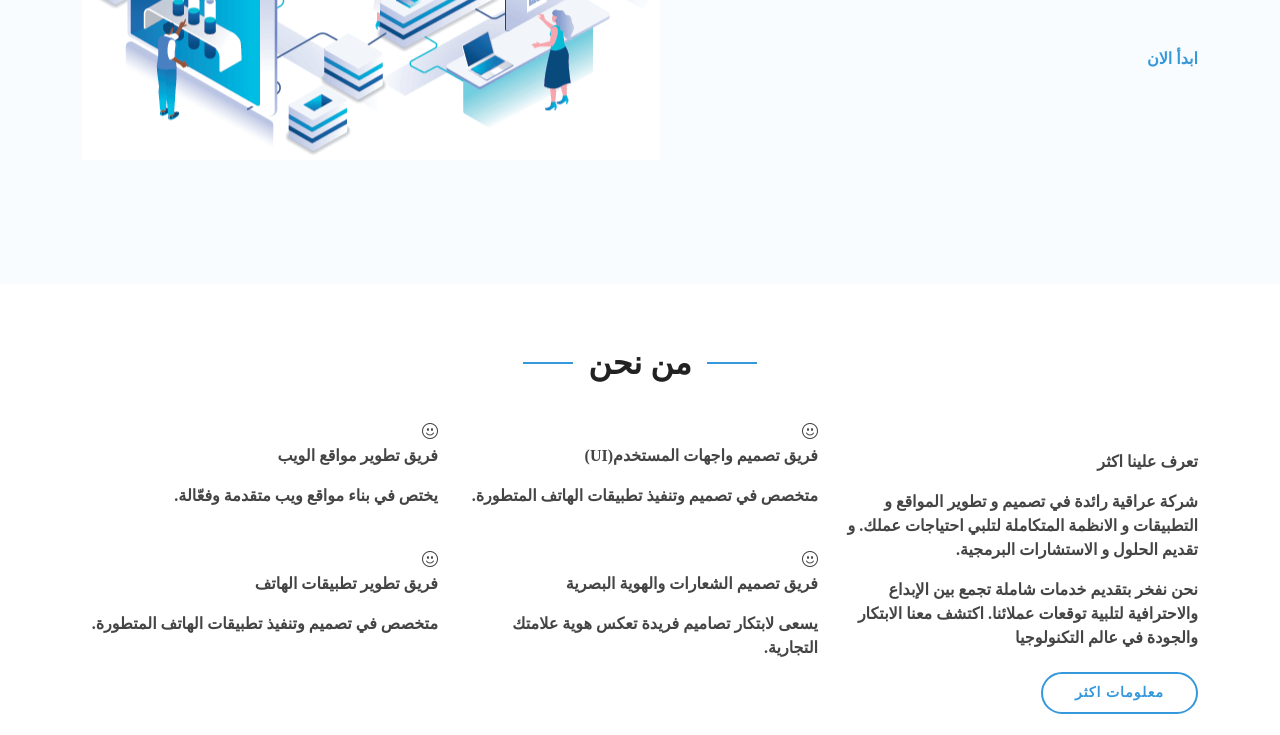
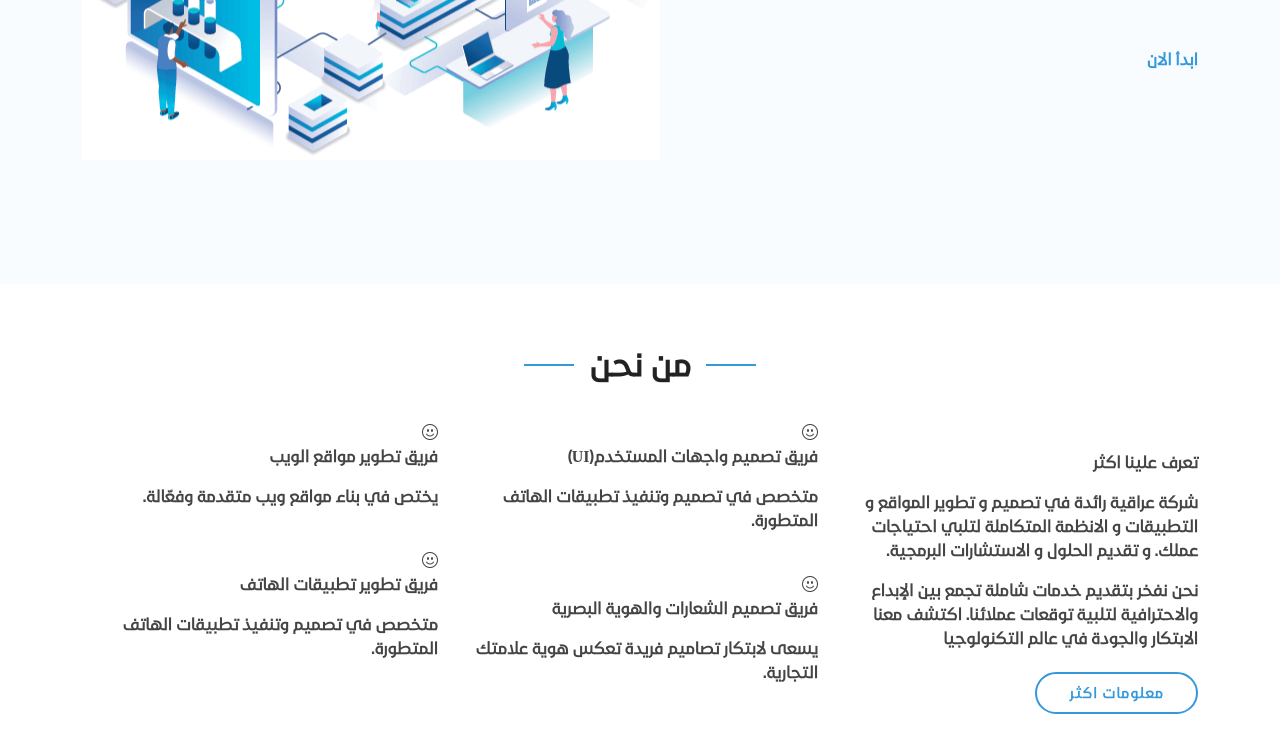
Before and after one commit to SajadKenani/CodeGx, a plain HTML site: page index.html in a window 1280 px wide. Shown: the part 466-1201 px from the top of the page. Drawn offline with Linux system fonts and the light colour scheme; a web font is replaced by a local one.

Commit message:
Update style.css

```diff
--- a/assets/css/style.css
+++ b/assets/css/style.css
@@ -5,7 +5,10 @@
 * Author: BootstrapMade.com
 * License: https://bootstrapmade.com/license/
 */
-
+@font-face {
+  font-family: Noor;
+  src: url("/assets/Noor\ Regular/Noor\ Regular.ttf");
+}
 
 /*--------------------------------------------------------------
 # General
```
